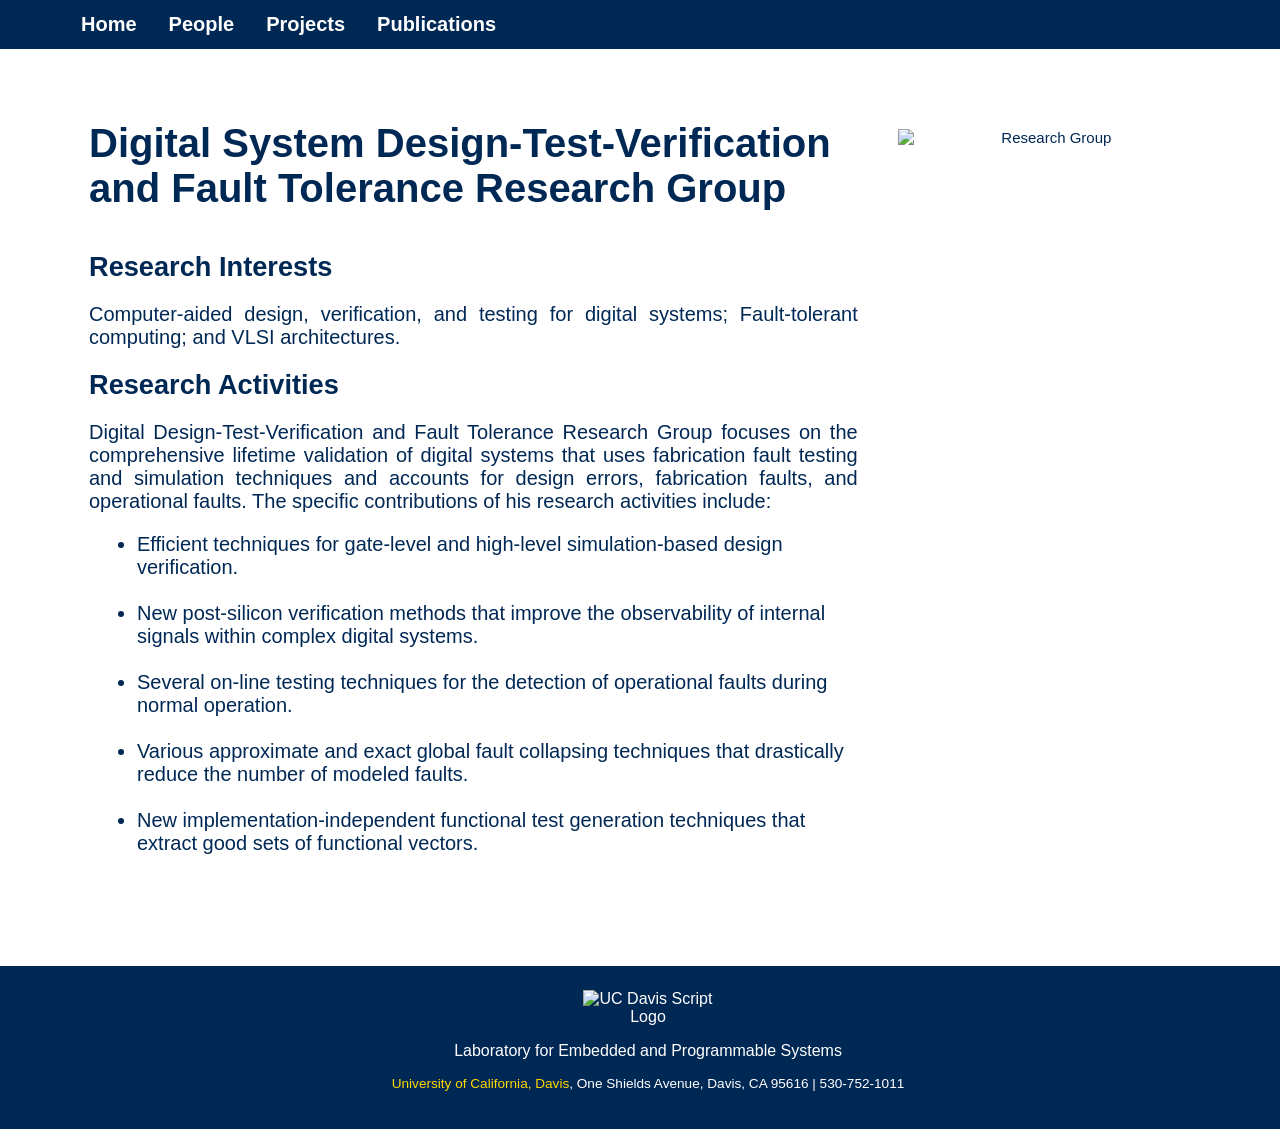
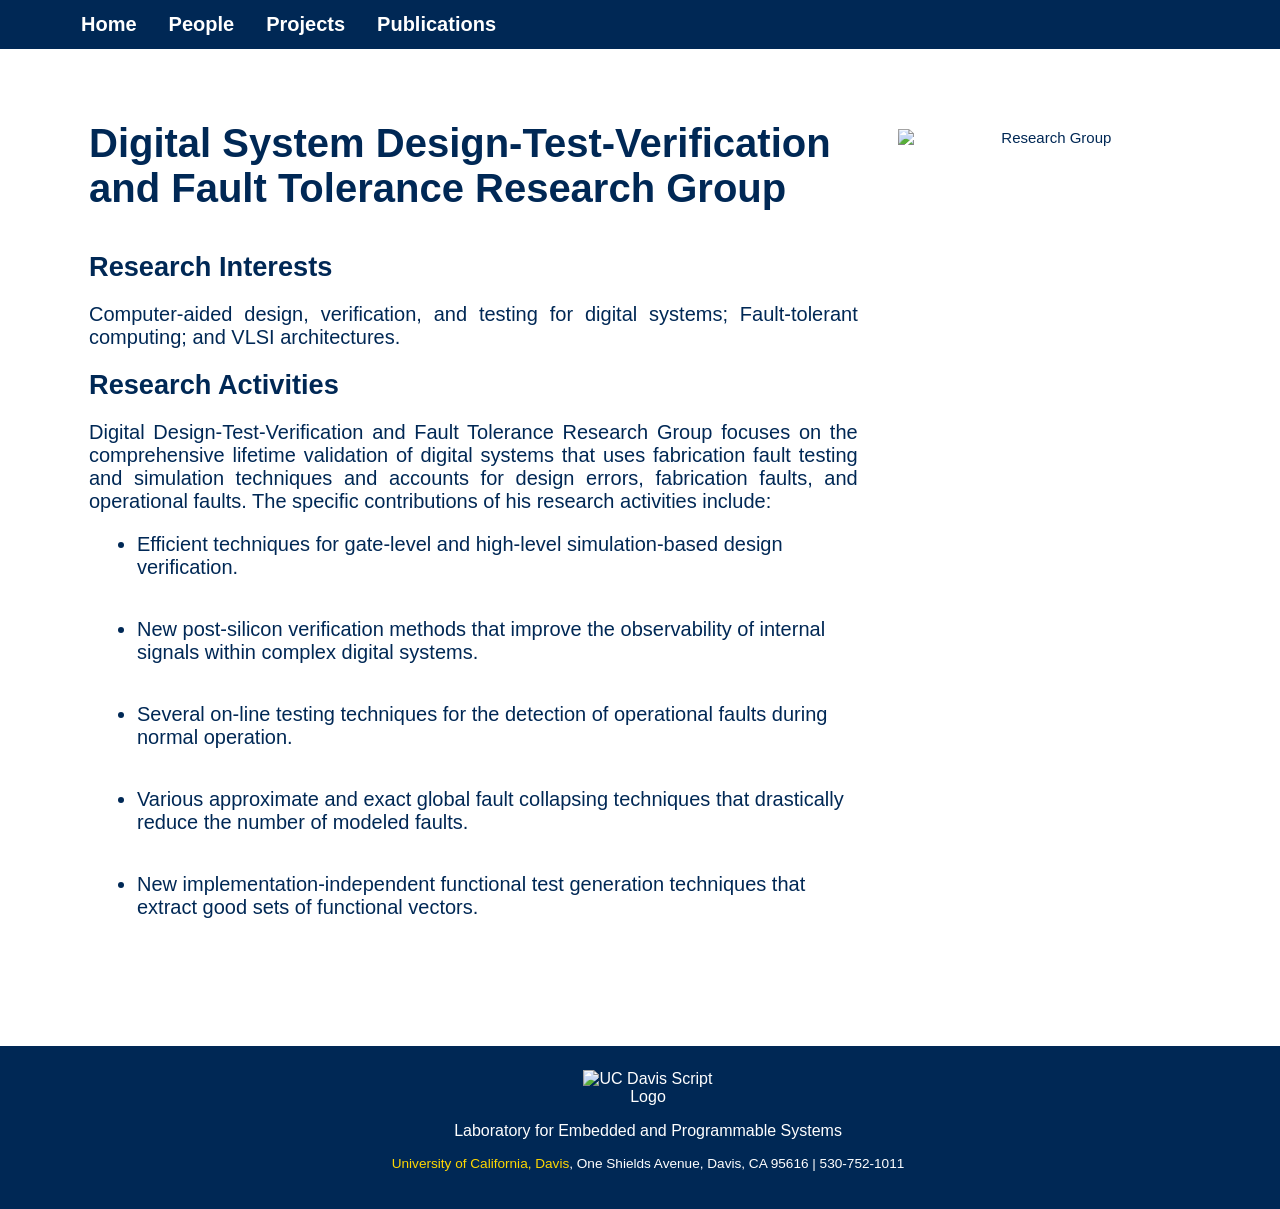

update fixes

--- a/styles.css
+++ b/styles.css
@@ -29,6 +29,11 @@ body {
 .main-page-font-size {
   font-size: 20px;
 }
+
+.main-page-font-size li {
+  margin-bottom: 1rem;
+}
+
 #line_gap {
   line-height: 2;
 }
@@ -203,7 +208,6 @@ body {
   width: 100%;
   padding: 0.5rem;
   text-align: center;
-  position: relative;
   display: flex;
   flex-direction: column;
   justify-content: space-between;
@@ -406,7 +410,6 @@ body {
 
 .citation {
   text-align: justify;
-  font-size: 13px;
   font-family: Arial, sans-serif;
   margin: 0;
   font-size: 20px;
@@ -464,7 +467,6 @@ body {
 
 .student-title-position {
   position: absolute;
-  bottom: 10px;
   left: 0;
   right: 0;
   display: flex;
@@ -525,14 +527,6 @@ body {
        Personal link github & linkedin 
        =========================== */
 
-.social-icons {
-  display: flex;
-  justify-content: center;
-  gap: 10px;
-  margin-top: 0.5rem;
-  margin-bottom: 1.5rem;
-}
-
 .social {
   font-size: 1.5rem;
   text-decoration: none;
@@ -572,4 +566,8 @@ html {
 
 .remove-bottom-margin {
   margin-bottom: 0;
+}
+
+.text-justify {
+  text-align: justify;
 }
